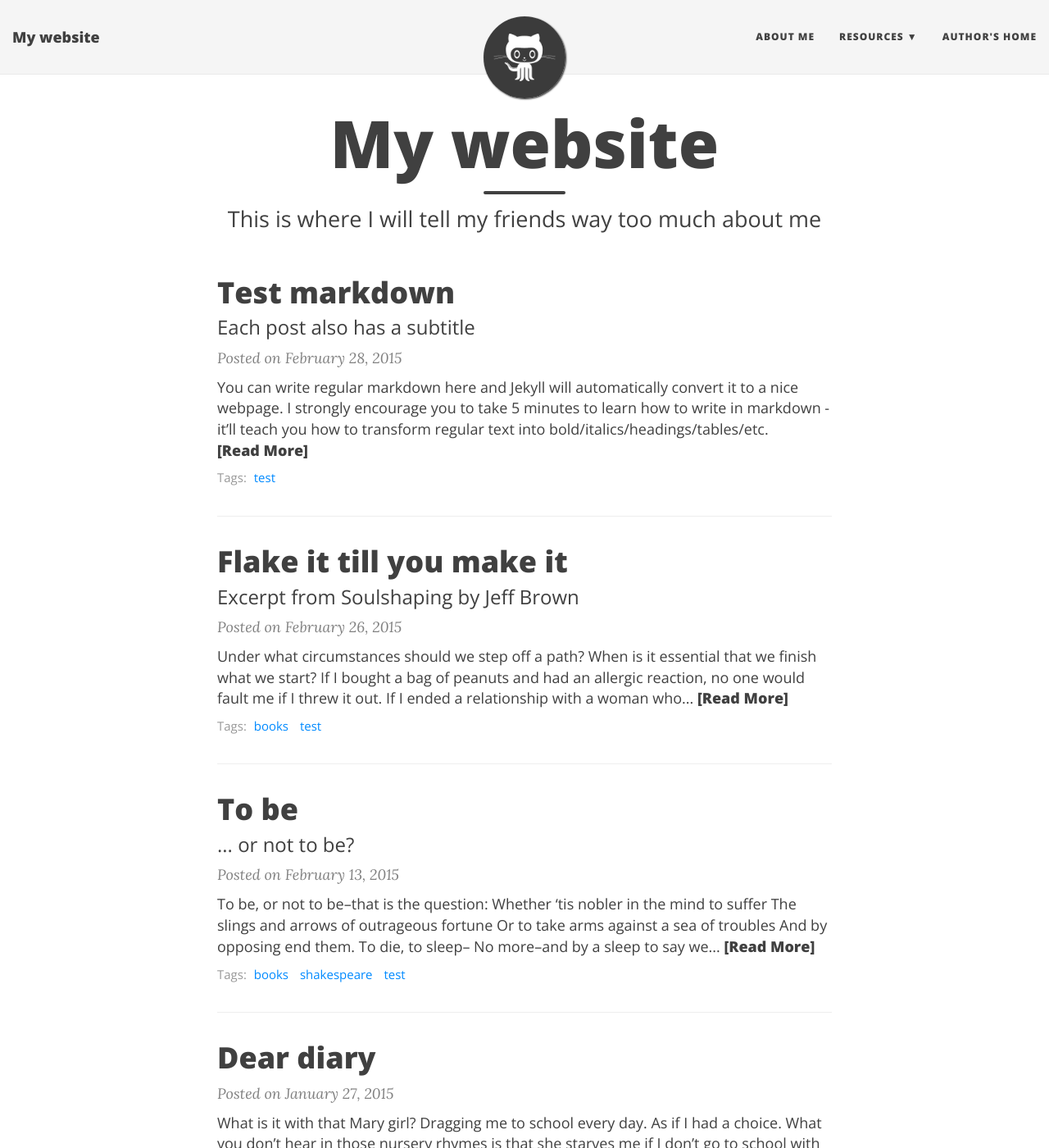
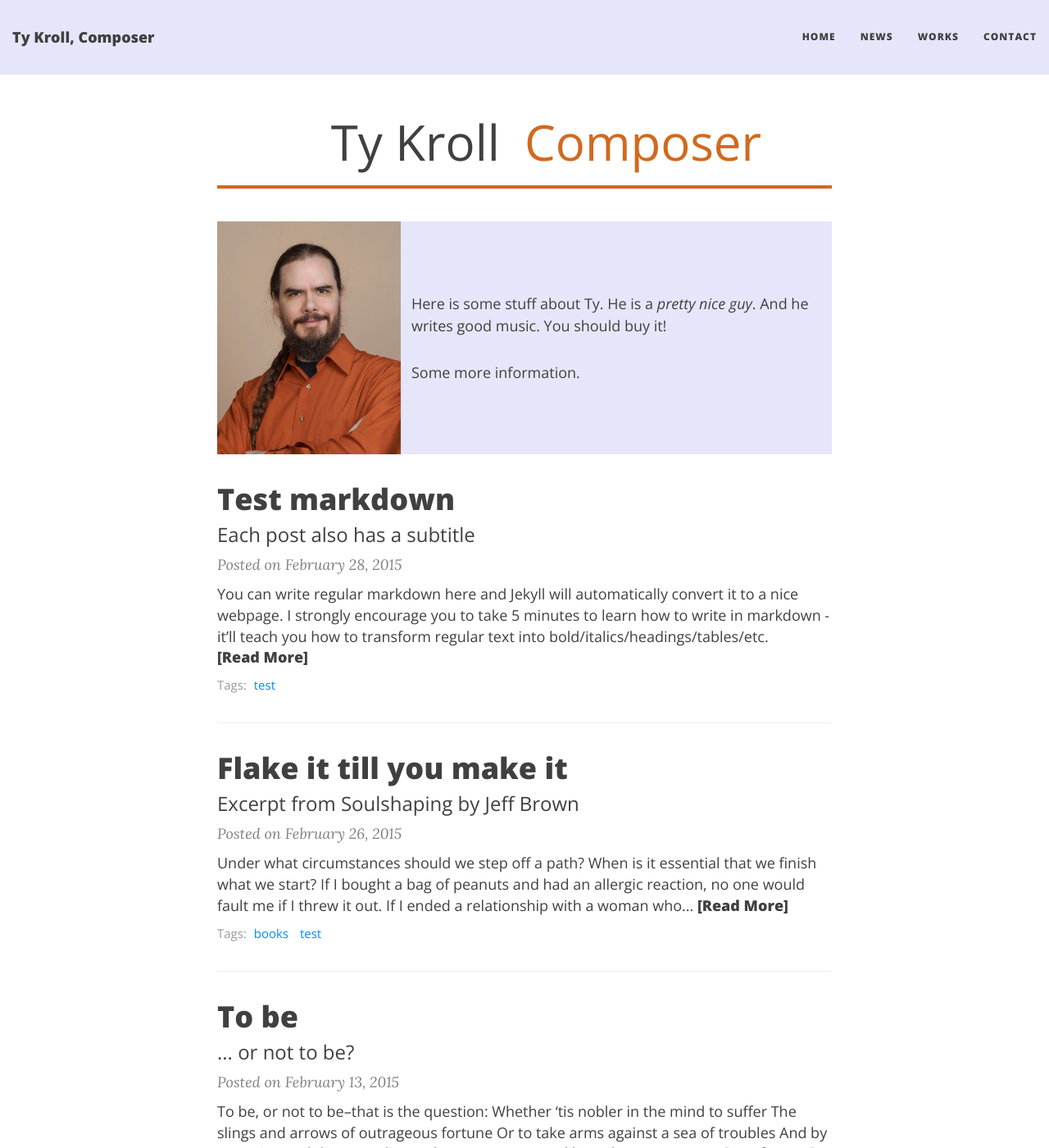
Before and after one commit to ctrueden/tykroll.com, a Jekyll site: the page built from index.html, in a window 1280 px wide and 1400 px high. Shown: the whole window at 82% size. Built offline with Jekyll 4.4.1, drawn with Linux system fonts in a browser that asks for light colours; nearby versions of some CDN libraries; the list of posts is cut into pages by our own code; some of the changed text lies outside the part shown.

```diff
--- a/_config.yml
+++ b/_config.yml
@@ -4,35 +4,33 @@
 # baseurl is the website's URL without the hostname
 
 # If you are building a simple GitHub user page (https://username.github.io) then use these settings:
-url: "https://username.github.io"
-baseurl: ""
+#url: "https://badgerlandf100s.com"
+#baseurl: ""
 
 # If you are building a GitHub project page then use these settings:
-#url: "http://username.github.io/projectname"
-#baseurl: "/projectname"
+url: "https://ctrueden.github.io/tykroll.com"
+baseurl: "/tykroll.com"
 
 # Of course don't forget to change the username and projectname to YOUR username and project
 
 # Name of website
-title: My website
+title: "Ty Kroll, Composer"
 
 # Short description of your site
-description: A virtual proof that name is awesome!
+description: "The web site of Ty Kroll, music composer"
 
 # --- Navigation bar options --- #
 
 # List of links in the navigation bar
 navbar-links:
-  About Me: "aboutme"
-  Resources:
-    - Beautiful Jekyll: "http://deanattali.com/beautiful-jekyll/"
-    - Learn markdown: "http://www.markdowntutorial.com/"
-    - GitHub Pages: "https://pages.github.com/"
-  Author's home: "http://deanattali.com"
+  Home: ""
+  News: "#news"
+  Works: "works"
+  Contact: "mailto:tmkroll@hotmail.com"
 
 # Image to show in the navigation bar - image must be a square (width = height)
 # Remove this parameter if you don't want an image in the navbar
-avatar: "/img/avatar-icon.png"
+#avatar: "/img/avatar-icon.png"
 
 # If you want to have an image logo in the top-left corner instead of the title text,
 # then specify the following parameter
@@ -42,12 +40,12 @@ avatar: "/img/avatar-icon.png"
 
 # Personalize the colors in your website. Colour values can be any valid CSS colour
 
-navbar-col: "#F5F5F5"
+navbar-col: "lavender"
 navbar-text-col: "#404040"
 navbar-children-col: "#F5F5F5"
 page-col: "#FFFFFF"
 link-col: "#008AFF"
-hover-col: "#0085A1"
+hover-col: "chocolate"
 footer-col: "#F5F5F5"
 footer-text-col: "#777777"
 footer-link-col: "#404040"
@@ -64,18 +62,18 @@ footer-link-col: "#404040"
 # Change all these values or delete the ones you don't want.
 # Important: you must keep the "name" parameter, everything else you can remove
 author:
-  name: Some Person
+  name: "tmkroll@hotmail.com"
 
 # Select your active Social Network Links.
 # Uncomment the links you want to show in the footer and add your information to each link.
 # You can reorder the items to define the link order.
 # If you want to add a new link that isn't here, you'll need to also edit the file _data/SocialNetworks.yml
 social-network-links:
-  rss: true
-  email: "someone@example.com"
-  facebook: daattali
-  github: daattali
-  twitter: daattali
+  rss: false
+#  email: "someone@example.com"
+#  facebook: daattali
+#  github: tmkroll
+#  twitter: daattali
 #  reddit: yourname
 #  google-plus: +DeanAttali
 #  linkedin: daattali
@@ -92,14 +90,14 @@ social-network-links:
 
 # Select which share links to show in posts
 share-links-active:
-  twitter: true
-  facebook: true
+  twitter: false
+  facebook: false
   google: false
-  linkedin: true
+  linkedin: false
 
 # How to display the link to the website in the footer
 # Remove this if you don't want a link in the footer
-url-pretty: "MyWebsite.com"  # eg. "deanattali.com/beautiful-jekyll"
+#url-pretty: "MyWebsite.com"  # eg. "deanattali.com/beautiful-jekyll"
 
 # --- Web Statistics Section --- #
 
@@ -156,7 +154,7 @@ title-separator: "-"
 # --- Don't need to touch anything below here (but you can if you want) --- #
 
 # Output options (more information on Jekyll's site)
-timezone: "America/Vancouver"
+timezone: "America/Chicago"
 markdown: kramdown
 highlighter: rouge
 permalink: /:year-:month-:day-:title/
--- a/_includes/header.html
+++ b/_includes/header.html
@@ -50,15 +50,16 @@
     <div class="row">
       <div class="col-lg-8 col-lg-offset-2 col-md-10 col-md-offset-1">
         <div class="{{ include.type }}-heading">
-          <h1>{% if page.title %}{{ page.title }}{% else %}<br/>{% endif %}</h1>
+          <h1 style="float: left">{% if page.title %}{{ page.title }}{% else %}<br/>{% endif %}</h1>
 		  {% if page.subtitle %}
 		    {% if include.type == "page" %}
-            <hr class="small">
             <span class="{{ include.type }}-subheading">{{ page.subtitle }}</span>
 			{% else %}
 			<h2 class="{{ include.type }}-subheading">{{ page.subtitle }}</h2>
 			{% endif %}
+            <hr style="clear: left; border: 2px solid chocolate">
 		  {% endif %}
+			<div style="clear: left"/>
 
 		  {% if include.type == "post" %}
 		  <span class="post-meta">Posted on {{ page.date | date: "%B %-d, %Y" }}</span>
--- a/_includes/navbarlink.html
+++ b/_includes/navbarlink.html
@@ -1,8 +1,8 @@
-{% capture before %}{{ include.link[1] | split: "://" | first }}{% endcapture %}
-{% capture after %}{{ include.link[1] | split: "://" | last }}{% endcapture %}
+{% capture before %}{{ include.link[1] | split: ":" | first }}{% endcapture %}
+{% capture after %}{{ include.link[1] | split: ":" | last }}{% endcapture %}
 {% assign internal = true %}
 {% if before != after %}
-  {% if before == "http" or before == "https" %}
+  {% if before == "http" or before == "https" or before == "mailto" %}
     {% assign internal = false %}
   {% endif %}
 {% endif %}
--- /dev/null
+++ b/_mockup/ATT00001.htm
@@ -0,0 +1 @@
+<html><body dir="auto"><head><meta http-equiv="content-type" content="text/html; charset=us-ascii"></head><blockquote type="cite"><div></div></blockquote><blockquote type="cite"><div></div></blockquote></body></html>
--- /dev/null
+++ b/_mockup/ATT00002.htm
@@ -0,0 +1 @@
+<html><body dir="auto"><head><meta http-equiv="content-type" content="text/html; charset=us-ascii"></head><blockquote type="cite"><div></div></blockquote><blockquote type="cite"><div></div></blockquote></body></html>
--- /dev/null
+++ b/_mockup/ATT00003.htm
@@ -0,0 +1 @@
+<html><body dir="auto"><head><meta http-equiv="content-type" content="text/html; charset=us-ascii"></head><blockquote type="cite"><div></div></blockquote><blockquote type="cite"><div></div></blockquote></body></html>
--- /dev/null
+++ b/_mockup/ATT00004.htm
@@ -0,0 +1 @@
+<html><body dir="auto"><head><meta http-equiv="content-type" content="text/html; charset=us-ascii"></head><blockquote type="cite"><div></div></blockquote><blockquote type="cite"><div></div></blockquote></body></html>
--- /dev/null
+++ b/_mockup/ATT00005.htm
@@ -0,0 +1 @@
+<html><head><meta http-equiv="content-type" content="text/html; charset=us-ascii"></head><body dir="auto"><blockquote type="cite"><div></div></blockquote></body></html>
--- a/css/main.css
+++ b/css/main.css
@@ -477,11 +477,23 @@ footer .theme-by {
 }
 .intro-header .page-heading h1 {
   margin-top: 0;
-  font-size: 50px;
+  font-size: 60px !important;
+  font-weight: normal !important;
+  font-family: 'Open Sans', 'Helvetica Neue', Helvetica, Arial, sans-serif !important;
+  width: 50%;
+  text-align: right;
+  padding-right: 0.5em;
 }
 .intro-header .post-heading h1 {
   margin-top: 0;
   font-size: 35px;
+}
+.intro-header .page-heading .page-subheading {
+  padding-left: 0.5em !important;
+  font-size: 60px !important;
+  font-weight: normal !important;
+  color: chocolate;
+  text-align: left;
 }
 .intro-header .page-heading .page-subheading,
 .intro-header .post-heading .post-subheading {
--- a/index.html
+++ b/index.html
@@ -1,10 +1,53 @@
 ---
 layout: page
-title: My website
-subtitle: This is where I will tell my friends way too much about me
+title: Ty Kroll
+subtitle: Composer
 use-site-title: true
 ---
 
+<style>
+  #bio, #bio tr, #bio td {
+		background: {{ site.navbar-col }} !important;
+		border: none !important;
+		font-family: 'Open Sans', 'Helvetica Neue', Helvetica, Arial, sans-serif !important;
+		font-size: normal !important;
+	}
+	#bio td:first-child {
+		vertical-align: top !important;
+		padding: 0 !important;
+		margin: 0 !important;
+	}
+</style>
+<table id="bio">
+	<tr>
+		<td>
+			<img src="img/Ty1.jpg">
+		</td>
+		<td>
+			<!-- TODO: can we pull this out to markdown for easier editing?
+			include_relative bio.md
+			-->
+			<p>
+			Here is some stuff about Ty. He is a <em>pretty nice guy</em>.
+			And he writes good music. You should buy it!
+			</p>
+			<p>
+			Some more information.
+			</p>
+		</td>
+	</tr>
+</table>
+<div style="float: left; margin: 0; padding: 0 10px 0 0">
+</div>
+<!--
+	<img src="img/Ty2.jpg">
+<img src="img/Ty3.jpg">
+-->
+<div style="padding: 0 0 0 10px; margin: 0; background: lightgray">
+</div>
+<div style="clear: both"/>
+
+<a name="news"></a>
 <div class="posts-list">
   {% for post in paginator.posts %}
   <article class="post-preview">
```
Also changed, not shown: _mockup/test.html (added, +75 -0 lines), _mockup/test1.html (added, +55 -0 lines), aboutme.md (deleted, +0 -16 lines), works.md (added, +16 -0 lines), img/Ty1.jpg (added), img/Ty2.jpg (added), img/Ty3.jpg (added).
